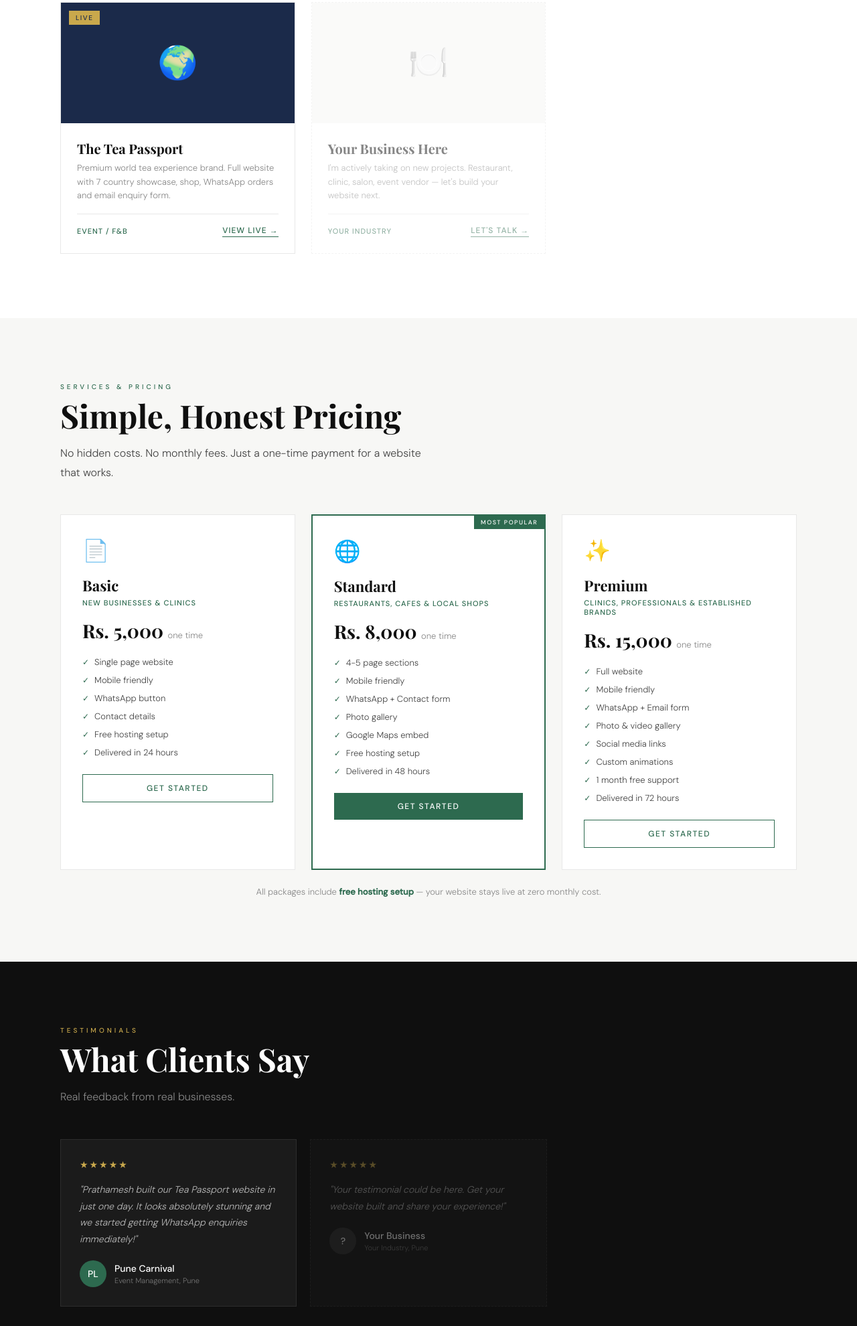
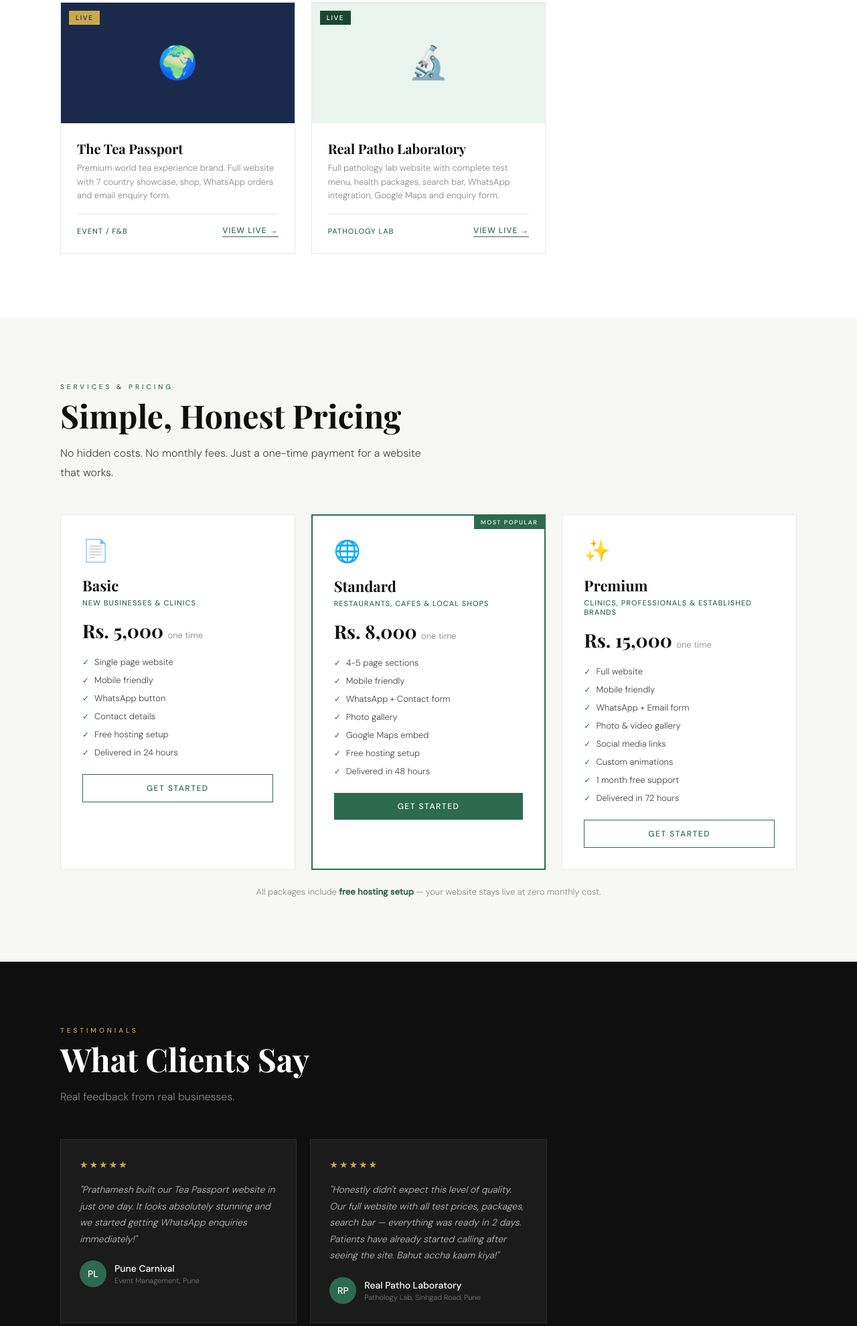
Before and after one commit to prathameshlahulkar-ai/prathameshlahulkar-ai.github.io, a plain HTML site: page index.html in a window 1280 px wide. Shown: the part 1760-3740 px from the top of the page at 67% size. Drawn offline with nearby package versions, Linux system fonts and the light colour scheme; a web font is replaced by a local one.

Commit message:
Update index.html

```diff
--- a/index.html
+++ b/index.html
@@ -252,14 +252,17 @@ footer p{font-size:11px;color:rgba(255,255,255,0.25);margin-top:4px;}
           </div>
         </div>
       </div>
-      <div class="work-card" style="border:1px dashed var(--border);opacity:0.5;">
-        <div class="work-card-img" style="background:var(--light);">🍽️</div>
+      <div class="work-card">
+        <div class="work-card-img" style="background:#EAF3EE;">
+          🔬
+          <span class="work-card-badge" style="background:#1A4731;color:white;">Live</span>
+        </div>
         <div class="work-card-body">
-          <h3>Your Business Here</h3>
-          <p>I'm actively taking on new projects. Restaurant, clinic, salon, event vendor — let's build your website next.</p>
+          <h3>Real Patho Laboratory</h3>
+          <p>Full pathology lab website with complete test menu, health packages, search bar, WhatsApp integration, Google Maps and enquiry form.</p>
           <div class="work-card-footer">
-            <span class="work-tag">Your Industry</span>
-            <a href="#contact" class="work-link">Let's Talk →</a>
+            <span class="work-tag">Pathology Lab</span>
+            <a href="https://realpatholaboratory.github.io/" target="_blank" class="work-link">View Live →</a>
           </div>
         </div>
       </div>
@@ -344,14 +347,14 @@ footer p{font-size:11px;color:rgba(255,255,255,0.25);margin-top:4px;}
           </div>
         </div>
       </div>
-      <div class="testimonial-card" style="border:1px dashed rgba(255,255,255,0.1);opacity:0.4;">
+      <div class="testimonial-card">
         <div class="testimonial-stars">★★★★★</div>
-        <p class="testimonial-text">"Your testimonial could be here. Get your website built and share your experience!"</p>
+        <p class="testimonial-text">"Honestly didn't expect this level of quality. Our full website with all test prices, packages, search bar — everything was ready in 2 days. Patients have already started calling after seeing the site. Bahut accha kaam kiya!"</p>
         <div class="testimonial-author">
-          <div class="testimonial-avatar" style="background:rgba(255,255,255,0.1);">?</div>
+          <div class="testimonial-avatar">RP</div>
           <div>
-            <div class="testimonial-name">Your Business</div>
-            <div class="testimonial-role">Your Industry, Pune</div>
+            <div class="testimonial-name">Real Patho Laboratory</div>
+            <div class="testimonial-role">Pathology Lab, Sinhgad Road, Pune</div>
           </div>
         </div>
       </div>
```
